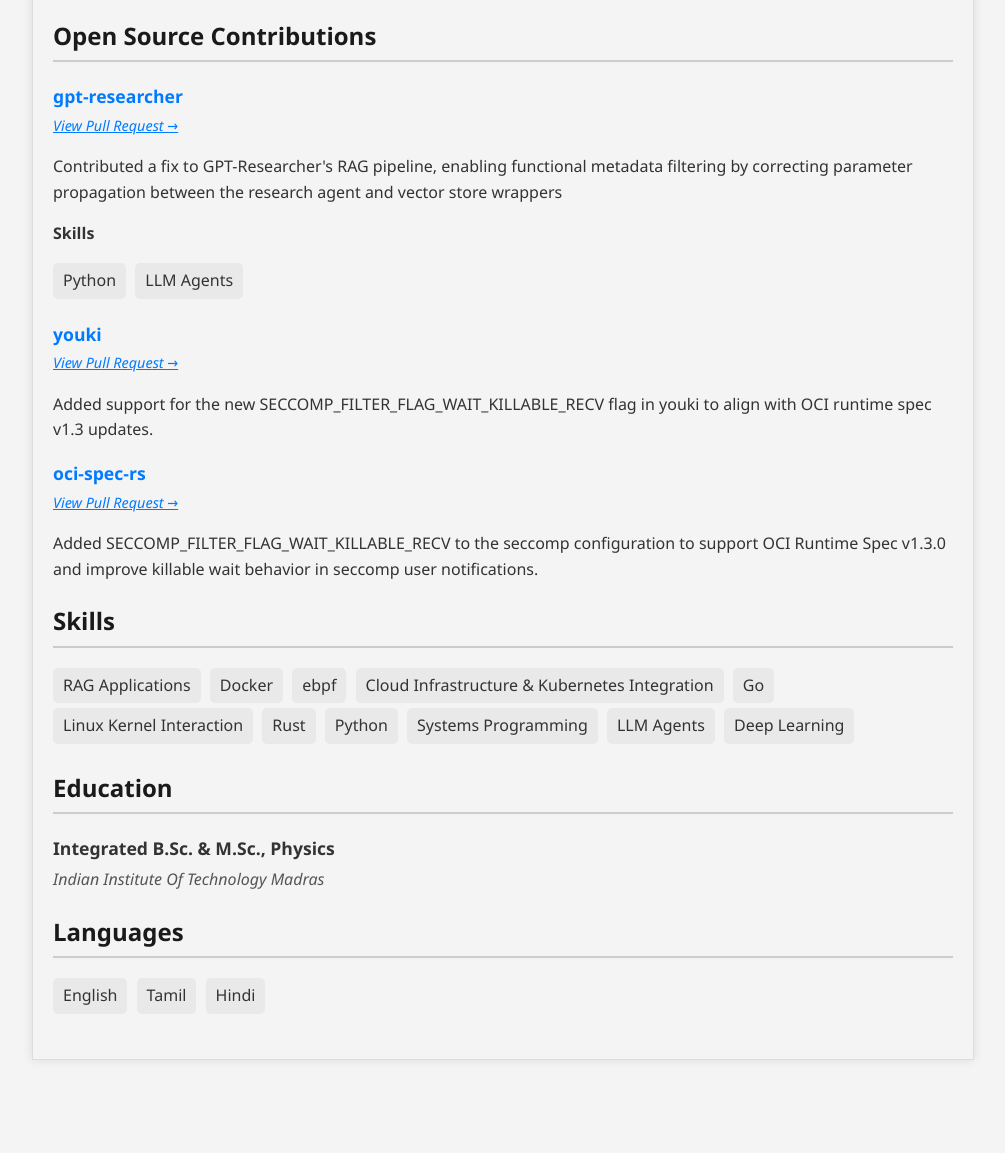
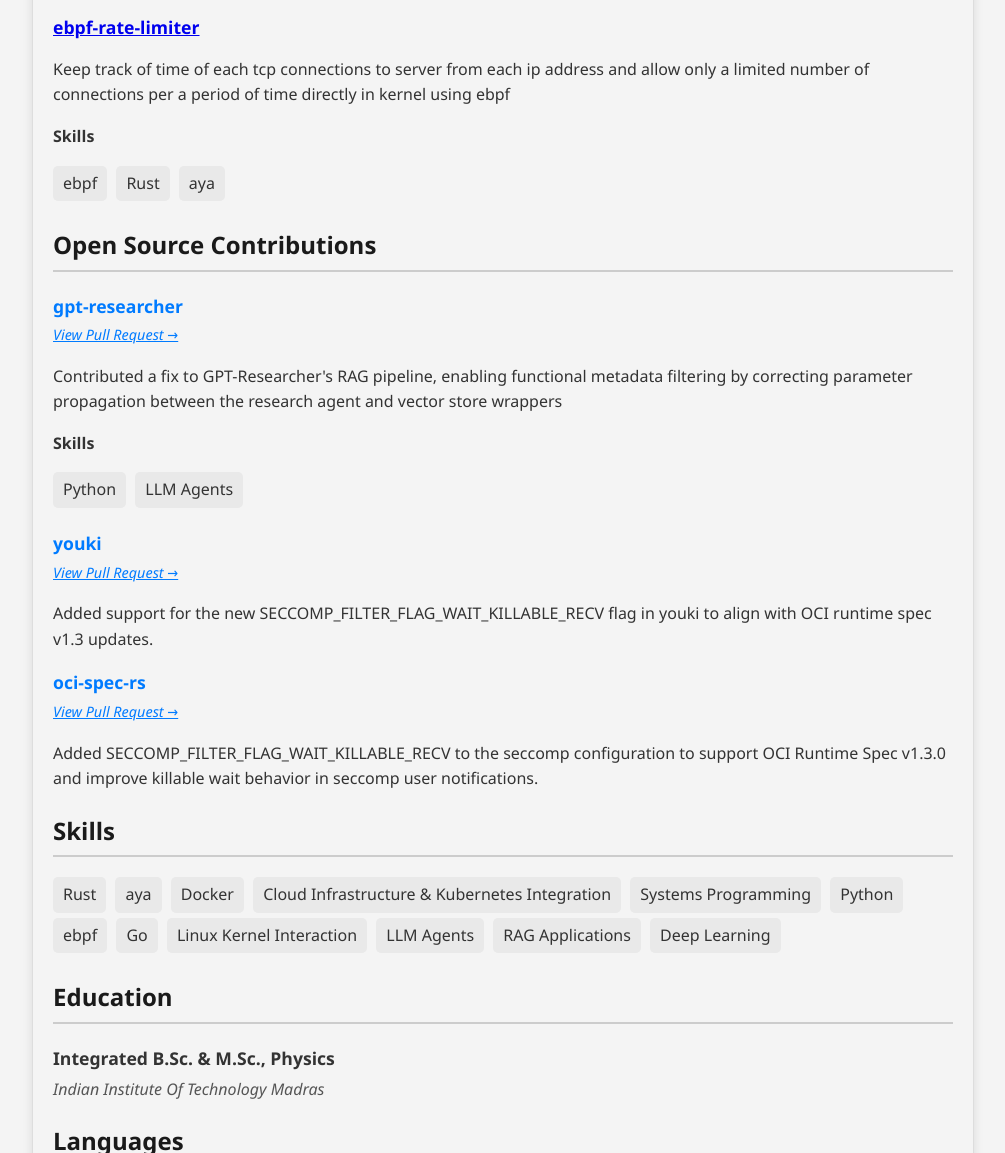
Before and after one commit to viboognesh/Resume, a plain HTML site: page docs/default/resume.html in a window 1280 px wide. Shown: the part 2394-3547 px from the top of the page, without its empty margins (137-1142 px from the left). Before the commit the page ends 3474 px from the top, so only its background shows below. Drawn offline with Linux system fonts and the light colour scheme.

Commit message:
new project

```diff
--- a/docs/default/resume.html
+++ b/docs/default/resume.html
@@ -320,6 +320,23 @@
 
         </div>
 
+        <div>
+            <div class="project-title"> <a href="https://codeberg.org/viboognesh/ebpf-rate-limiter">ebpf-rate-limiter</a></div>
+            <p>Keep track of time of each tcp connections to server from each ip address  and allow only a limited number of connections per a period of time directly in kernel using ebpf </p>
+
+
+            <p class="skill-category"><strong>Skills</strong></p>
+            <ul class="skills-list">
+
+                <li>ebpf</li>
+
+                <li>Rust</li>
+
+                <li>aya</li>
+
+
+        </div>
+
     </div>
 
 
@@ -420,25 +437,27 @@
         <h2>Skills</h2>
         <ul class="skills-list">
 
-            <li>RAG Applications</li>
+            <li>Rust</li>
+
+            <li>aya</li>
 
             <li>Docker</li>
 
+            <li>Cloud Infrastructure & Kubernetes Integration</li>
+
+            <li>Systems Programming</li>
+
+            <li>Python</li>
+
             <li>ebpf</li>
-
-            <li>Cloud Infrastructure & Kubernetes Integration</li>
 
             <li>Go</li>
 
             <li>Linux Kernel Interaction</li>
 
-            <li>Rust</li>
+            <li>LLM Agents</li>
 
-            <li>Python</li>
-
-            <li>Systems Programming</li>
-
-            <li>LLM Agents</li>
+            <li>RAG Applications</li>
 
             <li>Deep Learning</li>
 
```
Also changed, not shown: json/default.json (+11 -0 lines), 1 other file.
